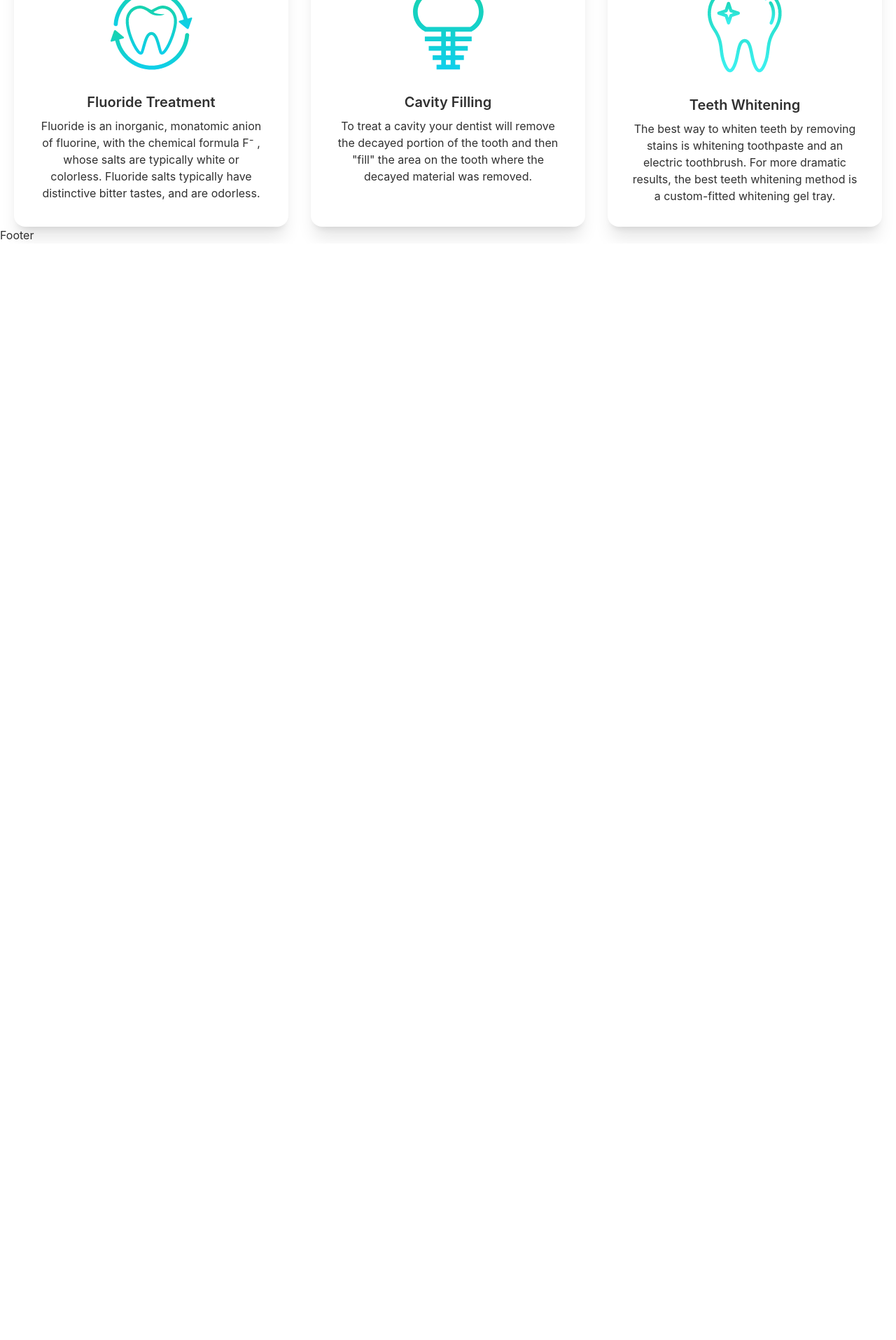
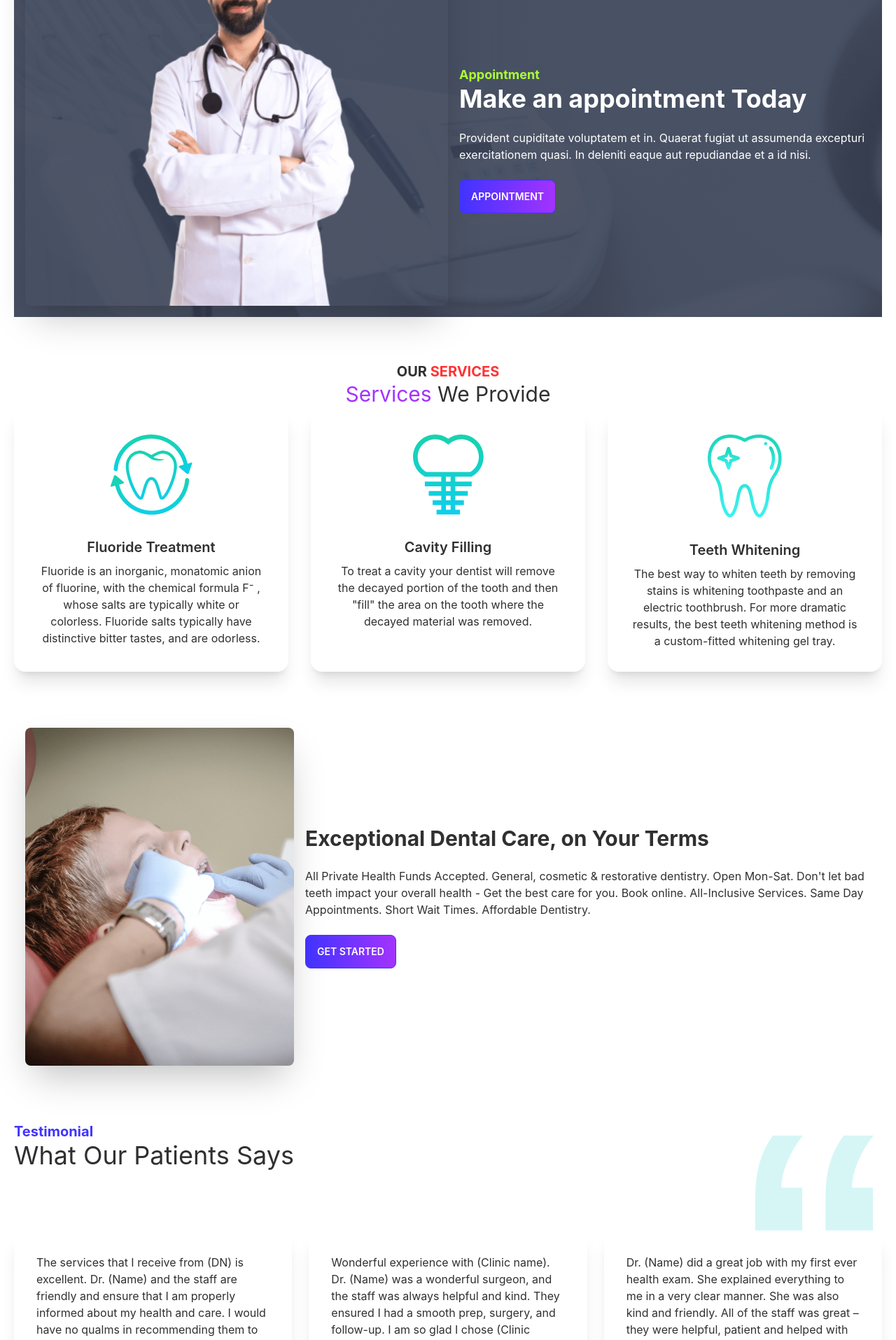
Before and after one commit to KawsarAlHasan/doctors-care, a React (Create React App) app: page / in a window 1280 px wide. Shown: the part 880-2795 px from the top of the page at 70% size. Before the commit the page ends 1228 px from the top, so only its background shows below. Built offline with nearby package versions, Linux system fonts and the light colour scheme.

Commit message:
complete home page

```diff
--- a/src/components/Banner.js
+++ b/src/components/Banner.js
@@ -1,5 +1,6 @@
 import React from "react";
 import chair from "../assets/images/chair.png";
+import PrimaryButtons from "./PrimaryButtons";
 
 function Banner() {
   return (
@@ -17,9 +18,7 @@ function Banner() {
             excepturi exercitationem quasi. In deleniti eaque aut repudiandae et
             a id nisi.
           </p>
-          <button className="btn text-white btn-primary bg-gradient-to-r from-primary to-secondary">
-            Get Started
-          </button>
+          <PrimaryButtons>Get Started</PrimaryButtons>
         </div>
       </div>
     </div>
--- a/src/components/Footer.js
+++ b/src/components/Footer.js
@@ -1,9 +1,65 @@
-import React from 'react'
+import React from "react";
+import { Link } from "react-router-dom";
+import footer from "../assets/images/footer.png";
 
 function Footer() {
   return (
-    <div>Footer</div>
-  )
+    <footer
+      style={{
+        background: `url(${footer})`,
+        backgroundSize: "cover",
+      }}
+      className="p-10"
+    >
+      <div className="footer">
+        <div>
+          <span className="footer-title">Services</span>
+          <Link to="/" className="link link-hover">
+            Branding
+          </Link>
+          <Link to="/" className="link link-hover">
+            Design
+          </Link>
+          <Link to="/" className="link link-hover">
+            Marketing
+          </Link>
+          <Link to="/" className="link link-hover">
+            Advertisement
+          </Link>
+        </div>
+        <div>
+          <span className="footer-title">Company</span>
+          <Link to="/" className="link link-hover">
+            About us
+          </Link>
+          <Link to="/" className="link link-hover">
+            Contact
+          </Link>
+          <Link to="/" className="link link-hover">
+            Jobs
+          </Link>
+          <Link to="/" className="link link-hover">
+            Press kit
+          </Link>
+        </div>
+        <div>
+          <span className="footer-title">Legal</span>
+          <Link to="/" className="link link-hover">
+            Terms of use
+          </Link>
+          <Link to="/" className="link link-hover">
+            Privacy policy
+          </Link>
+          <Link to="/" className="link link-hover">
+            Cookie policy
+          </Link>
+        </div>
+      </div>
+      <div className="text-center mt-10">
+        <p>Copyright © 2023 - All right reserved by Computer Technology</p>
+      </div>
+    </footer>
+  );
 }
 
-export default Footer
+export default Footer;
--- /dev/null
+++ b/src/components/Hero.js
@@ -0,0 +1,33 @@
+import React from "react";
+import treatment from "../assets/images/treatment.png";
+
+function Hero() {
+  return (
+    <div className="hero mt-16">
+      <div className="hero-content flex-col lg:flex-row">
+        <img
+          src={treatment}
+          className="max-w-sm rounded-lg shadow-2xl"
+          alt="no internet"
+        />
+        <div>
+          <h1 className="text-3xl font-bold">
+            Exceptional Dental Care, on Your Terms
+          </h1>
+          <p className="py-6">
+            All Private Health Funds Accepted. General, cosmetic & restorative
+            dentistry. Open Mon-Sat. Don't let bad teeth impact your overall
+            health - Get the best care for you. Book online. All-Inclusive
+            Services. Same Day Appointments. Short Wait Times. Affordable
+            Dentistry.
+          </p>
+          <button className="btn text-white btn-primary bg-gradient-to-r from-primary to-secondary">
+            Get Started
+          </button>
+        </div>
+      </div>
+    </div>
+  );
+}
+
+export default Hero;
--- /dev/null
+++ b/src/components/MakeAppointment.js
@@ -0,0 +1,39 @@
+import React from "react";
+import doctor from "../assets/images/doctor.png";
+import appointment from "../assets/images/appointment.png";
+import PrimaryButtons from "./PrimaryButtons";
+
+function MakeAppointment() {
+  return (
+    <section
+      className="mt-32"
+      style={{
+        background: `url(${appointment})`,
+      }}
+    >
+      <div className="hero">
+        <div className="hero-content flex-col lg:flex-row">
+          <img
+            src={doctor}
+            className="lg:w-1/2 hidden lg:block -mt-32 rounded-lg shadow-2xl"
+            alt="no internet"
+          />
+          <div>
+            <h4 className="text-lg text-accent font-bold">Appointment</h4>
+            <h1 className="text-4xl text-white font-bold">
+              Make an appointment Today
+            </h1>
+            <p className="py-6 text-white">
+              Provident cupiditate voluptatem et in. Quaerat fugiat ut assumenda
+              excepturi exercitationem quasi. In deleniti eaque aut repudiandae
+              et a id nisi.
+            </p>
+            <PrimaryButtons>Appointment</PrimaryButtons>
+          </div>
+        </div>
+      </div>
+    </section>
+  );
+}
+
+export default MakeAppointment;
--- /dev/null
+++ b/src/components/PrimaryButtons.js
@@ -0,0 +1,11 @@
+import React from "react";
+
+function PrimaryButtons({ children }) {
+  return (
+    <button className="btn uppercase text-white btn-primary bg-gradient-to-r from-primary to-secondary">
+      {children}
+    </button>
+  );
+}
+
+export default PrimaryButtons;
--- /dev/null
+++ b/src/components/Review.js
@@ -0,0 +1,25 @@
+import React from "react";
+
+function Review({ review }) {
+  const { name, img, review: userReview, location } = review;
+  return (
+    <div className="card shadow-xl">
+      <div className="card-body">
+        <p>{userReview}</p>
+        <div className="flex items-center mt-6">
+          <div className="avatar mr-6">
+            <div className="w-16 rounded-full ring ring-primary ring-offset-base-100 ring-offset-2">
+              <img src={img} alt="" />
+            </div>
+          </div>
+          <div>
+            <h5 className="text-lg">{name}</h5>
+            <p>{location}</p>
+          </div>
+        </div>
+      </div>
+    </div>
+  );
+}
+
+export default Review;
--- /dev/null
+++ b/src/components/Testimonial.js
@@ -0,0 +1,55 @@
+import React from "react";
+import quote from "../assets/icons/quote.svg";
+import people1 from "../assets/images/people1.png";
+import people2 from "../assets/images/people2.png";
+import people3 from "../assets/images/people3.png";
+import Review from "./Review";
+
+function Testimonial() {
+  const reviews = [
+    {
+      _id: 1,
+      name: "Shakib Al Hasan",
+      img: people1,
+      review:
+        "The services that I receive from (DN) is excellent. Dr. (Name) and the staff are friendly and ensure that I am properly informed about my health and care. I would have no qualms in recommending them to friendly and friends.",
+      location: "Magura Bangladesh",
+    },
+    {
+      _id: 1,
+      name: "Rashid Khan",
+      img: people2,
+      review:
+        " Wonderful experience with (Clinic name). Dr. (Name) was a wonderful surgeon, and the staff was always helpful and kind. They ensured I had a smooth prep, surgery, and follow-up. I am so glad I chose (Clinic name) and would highly recommend to anyone.",
+      location: "Afganistan ",
+    },
+    {
+      _id: 2,
+      name: "Virat Kohli",
+      img: people3,
+      review:
+        "Dr. (Name) did a great job with my first ever health exam. She explained everything to me in a very clear manner. She was also kind and friendly. All of the staff was great – they were helpful, patient and helped with my insurance.",
+      location: "Delhi India",
+    },
+  ];
+  return (
+    <section className="my-16">
+      <div className="flex justify-between">
+        <div>
+          <h4 className="text-xl text-primary font-bold">Testimonial</h4>
+          <h2 className="text-4xl">What Our Patients Says</h2>
+        </div>
+        <figure>
+          <img src={quote} className="w-24 lg:w-48" alt="no internet" />
+        </figure>
+      </div>
+      <div className="grid gap-6 grid-cols-1 md:grid-cols-2 lg:grid-cols-3">
+        {reviews.map((review) => (
+          <Review key={review._id} review={review}></Review>
+        ))}
+      </div>
+    </section>
+  );
+}
+
+export default Testimonial;
--- a/src/pages/home/Home.js
+++ b/src/pages/home/Home.js
@@ -2,13 +2,19 @@ import React from "react";
 import Banner from "../../components/Banner";
 import InfoCards from "../../components/InfoCards";
 import Services from "../../components/Services";
+import Hero from "../../components/Hero";
+import MakeAppointment from "../../components/MakeAppointment";
+import Testimonial from "../../components/Testimonial";
 
 function Home() {
   return (
     <div className="mx-5">
       <Banner></Banner>
       <InfoCards></InfoCards>
+      <MakeAppointment></MakeAppointment>
       <Services></Services>
+      <Hero></Hero>
+      <Testimonial></Testimonial>
     </div>
   );
 }
```
